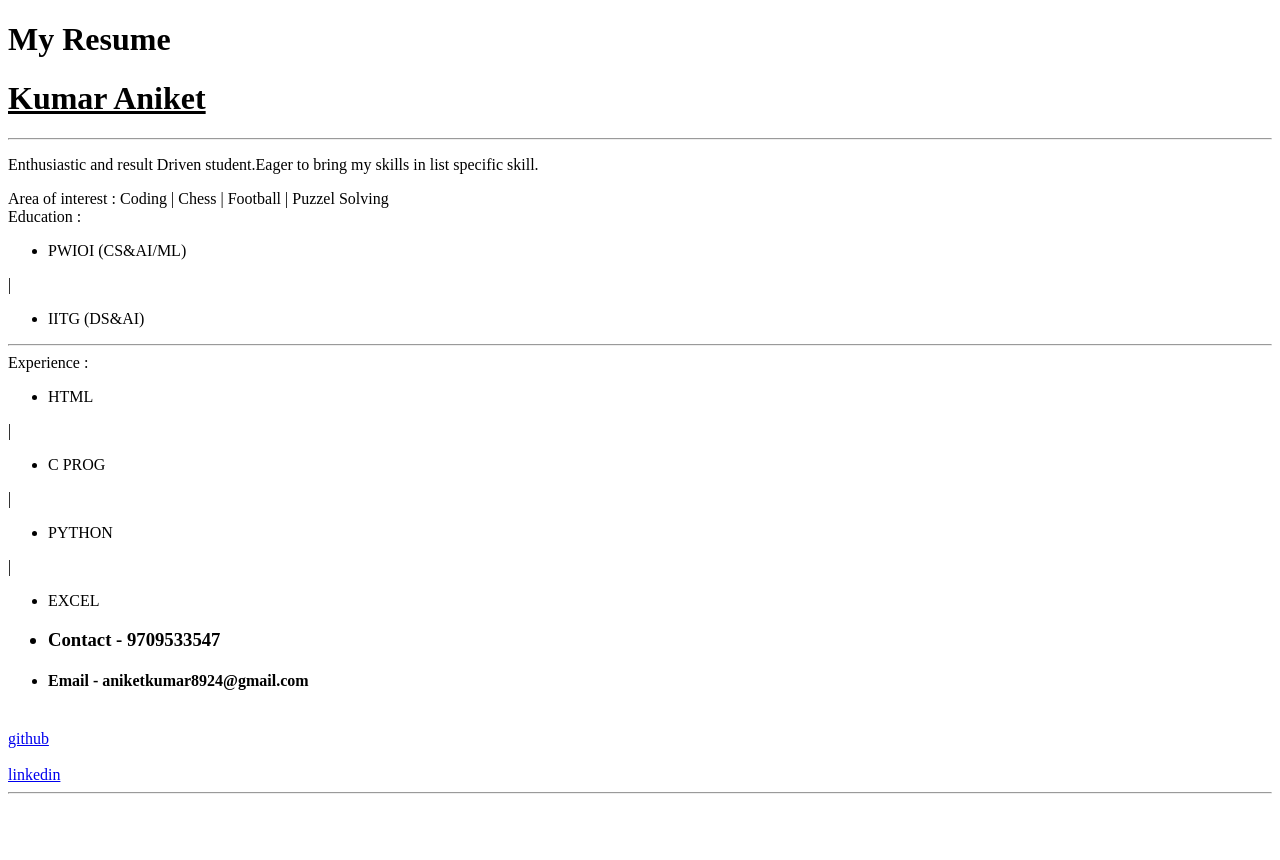
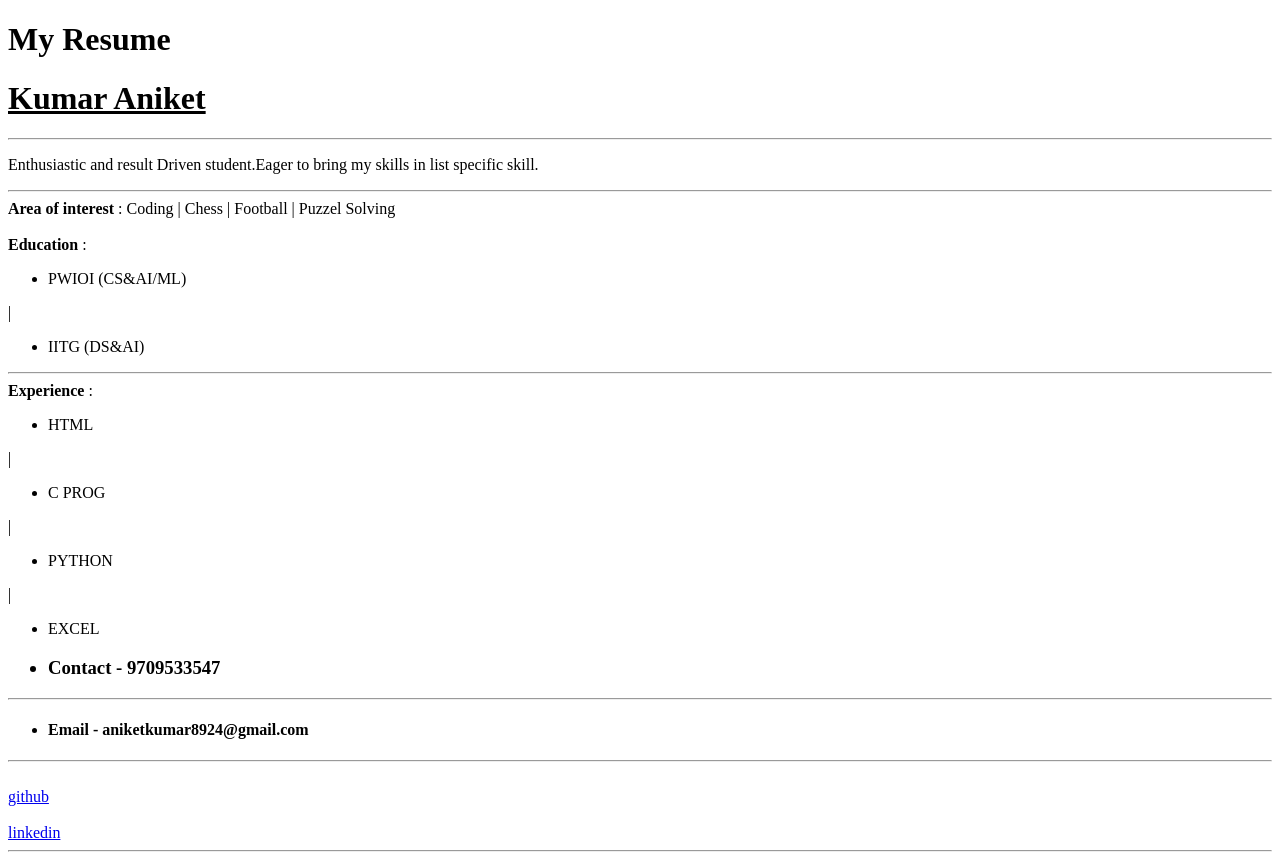
Before and after one commit to Aniket8924/resume, a plain HTML site: page index.html in a window 1280 px wide. Before the commit the page ends 802 px from the top, so only its background shows below. Drawn offline with Linux system fonts and the light colour scheme.

Commit message:
Update index.html

```diff
--- a/index.html
+++ b/index.html
@@ -13,18 +13,22 @@
     <hr>
     <main>
         <p>Enthusiastic and result Driven student.Eager to bring my skills in list specific skill. </p>
-        <section>Area of interest : Coding | Chess | Football | Puzzel Solving</section>
-        <section>Education :<ul><li> PWIOI (CS&AI/ML)</li></ul> | <ul><li>IITG (DS&AI)</section></li></ul>
+        <hr>
+        <section><b>Area of interest</b> : Coding | Chess | Football | Puzzel Solving</section>
+        <br>
+        <section><b>Education</b> :<ul><li> PWIOI (CS&AI/ML)</li></ul> | <ul><li>IITG (DS&AI)</section></li></ul>
         <HR>
-        <section>Experience : <ul><li>HTML</li></ul> | <ul><li>C PROG</li></ul> | <ul><li>PYTHON</li></ul> |<ul><li> EXCEL</li></ul> </section>
+        <section><b>Experience</b> : <ul><li>HTML</li></ul> | <ul><li>C PROG</li></ul> | <ul><li>PYTHON</li></ul> |<ul><li> EXCEL</li></ul> </section>
     </main>
 
     <h3><ul>
         <li>Contact - 9709533547</li>
     </ul></h3>
+    <hr>
     <h4><ul>
         <li>Email - aniketkumar8924@gmail.com</li>
     </ul></h4>
+    <hr>
     <br>
 <a href="https://github.com/Aniket8924" target="_blank">github</a>
 <br>
```
